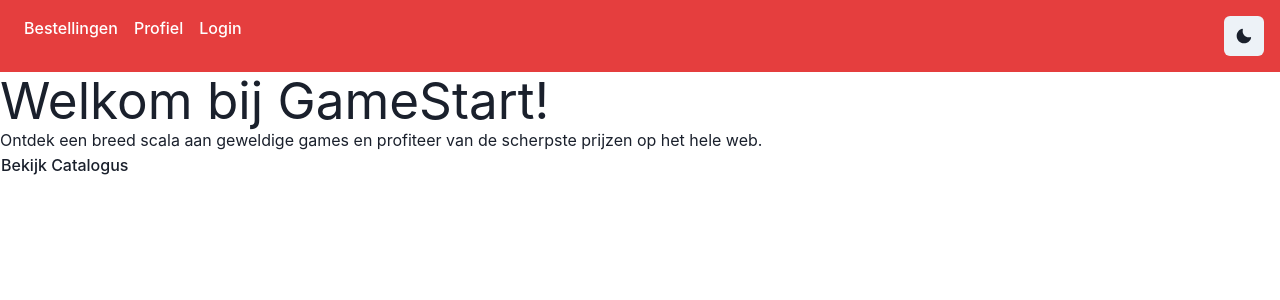
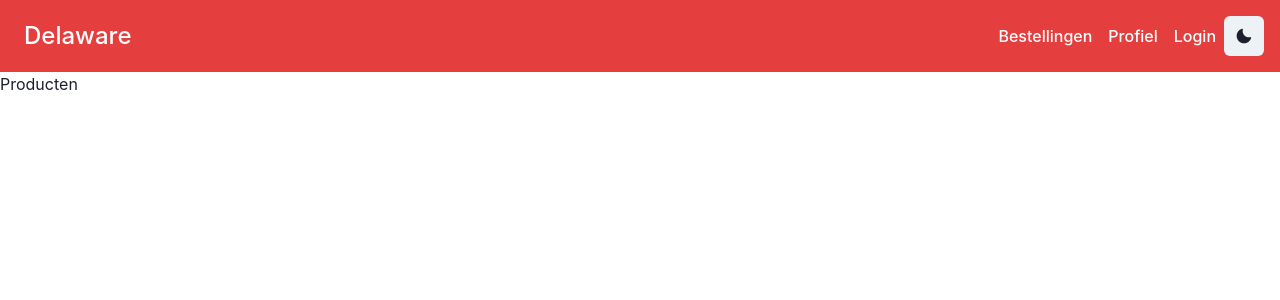
Before and after one commit to Pirv3li/DelawareFrontend, a React (Vite) app: page / in a window 1280 px wide. Shown: the top 300 px of the page. Built offline with nearby package versions, Linux system fonts and the light colour scheme.

Commit message:
navbar en homepage gefixt

```diff
--- a/src/Componenten/Navbar.jsx
+++ b/src/Componenten/Navbar.jsx
@@ -1,5 +1,5 @@
 import React from 'react';
-import { Flex, Link as ChakraLink, IconButton } from '@chakra-ui/react';
+import { Flex, Link as ChakraLink, IconButton, Text } from '@chakra-ui/react';
 import { Link as RouterLink } from 'react-router-dom';
 import { useColorMode } from '@chakra-ui/react';
 import { SunIcon, MoonIcon } from '@chakra-ui/icons';
@@ -7,11 +7,17 @@ import { SunIcon, MoonIcon } from '@chakra-ui/icons';
 import { useAuth } from './contexts/Auth.contexts';
 
 const Navbar = () => {
-    //const { isAuthed } = useAuth();
+    const { isAuthed } = useAuth();
     const { colorMode, toggleColorMode } = useColorMode();
 
     return (
-        <Flex as="nav" p={4} bgColor="red.500" color="white" width="100vw">
+        <Flex as="nav" p={4} bgColor="red.500" color="white" width="100vw" justifyContent="space-between" alignItems="center">
+            <Text fontSize="2xl" fontWeight="bold">
+                <ChakraLink as={RouterLink} to="/" mx={2}>
+                    Delaware
+                </ChakraLink>
+            </Text>
+            <Flex alignItems="center">
                 <ChakraLink as={RouterLink} to="/bestellingen" mx={2}>
                     Bestellingen
                 </ChakraLink>
@@ -28,6 +34,7 @@ const Navbar = () => {
                     ml="auto"
                 />
             </Flex>
+        </Flex>
     );
 };
 
--- /dev/null
+++ b/src/Componenten/pages/home/producten.jsx
@@ -0,0 +1,7 @@
+
+ function Producten() {
+  return <div>Producten</div>;
+}
+
+
+export default Producten;
--- a/src/main.jsx
+++ b/src/main.jsx
@@ -2,7 +2,7 @@ import React from 'react'
 import ReactDOM from 'react-dom/client'
 import Root from './root.jsx'
 import { createBrowserRouter, RouterProvider } from 'react-router-dom';
-import { NotFound, Home, Login, Bestellingen, Profiel, Producten } from './pages.jsx';
+import { NotFound, Home, Login, Bestellingen, Profiel } from './pages.jsx';
 import PrivateRoute from './Componenten/PrivateRoute.jsx'
 import { TokenProvider } from './Componenten/context/TokenContext.jsx';
 import Layout from './Componenten/Layout.jsx';
@@ -18,7 +18,6 @@ const router = createBrowserRouter([
       { index: true, element: <Home /> },
       { path: '/', element: <Home /> },
       { path: '*', element: <NotFound /> },
-      { path: 'producten', element: <Producten /> },
       { path: 'login', element: <Login /> },
       {
         path: 'bestellingen',
@@ -55,6 +54,5 @@ ReactDOM.createRoot(document.getElementById('root')).render(
         </AuthProvider>
       </TokenProvider>
     </ChakraProvider>
-
   </React.StrictMode>,
 )
--- a/src/pages.jsx
+++ b/src/pages.jsx
@@ -2,20 +2,20 @@ import HomePage from './Componenten/HomePage';
 import Log from './Componenten/Login';
 import Bestel from './Componenten/Bestellingen';
 import Account from './Componenten/Profiel';
-import Prod from './Componenten/Producten';
+import Producten from './Componenten/pages/home/producten';
 import { useLocation } from 'react-router-dom';
 
 export const Home = () => (
   <div>
-    <HomePage/>
+    <Producten/>
   </div>
 );
 
-export const Producten = () => (
-  <div>
-    <Prod/>
-  </div>
-)
+// export const Product = () => (
+//   <div>
+//     <Producten/>
+//   </div>
+// )
 
 export const Bestellingen = () => (
   <div>
```
Lines whose indentation alone changed are shown as unchanged.
